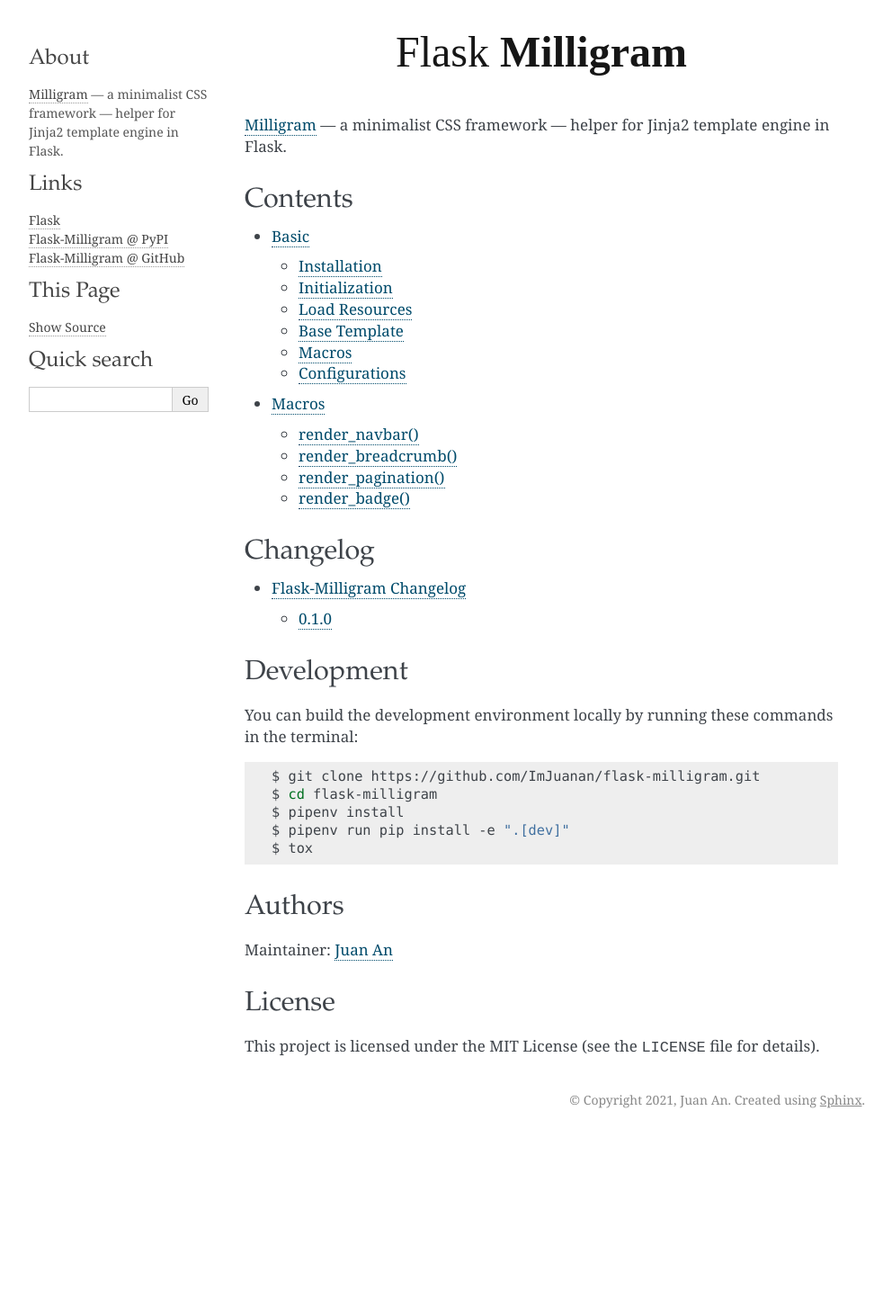
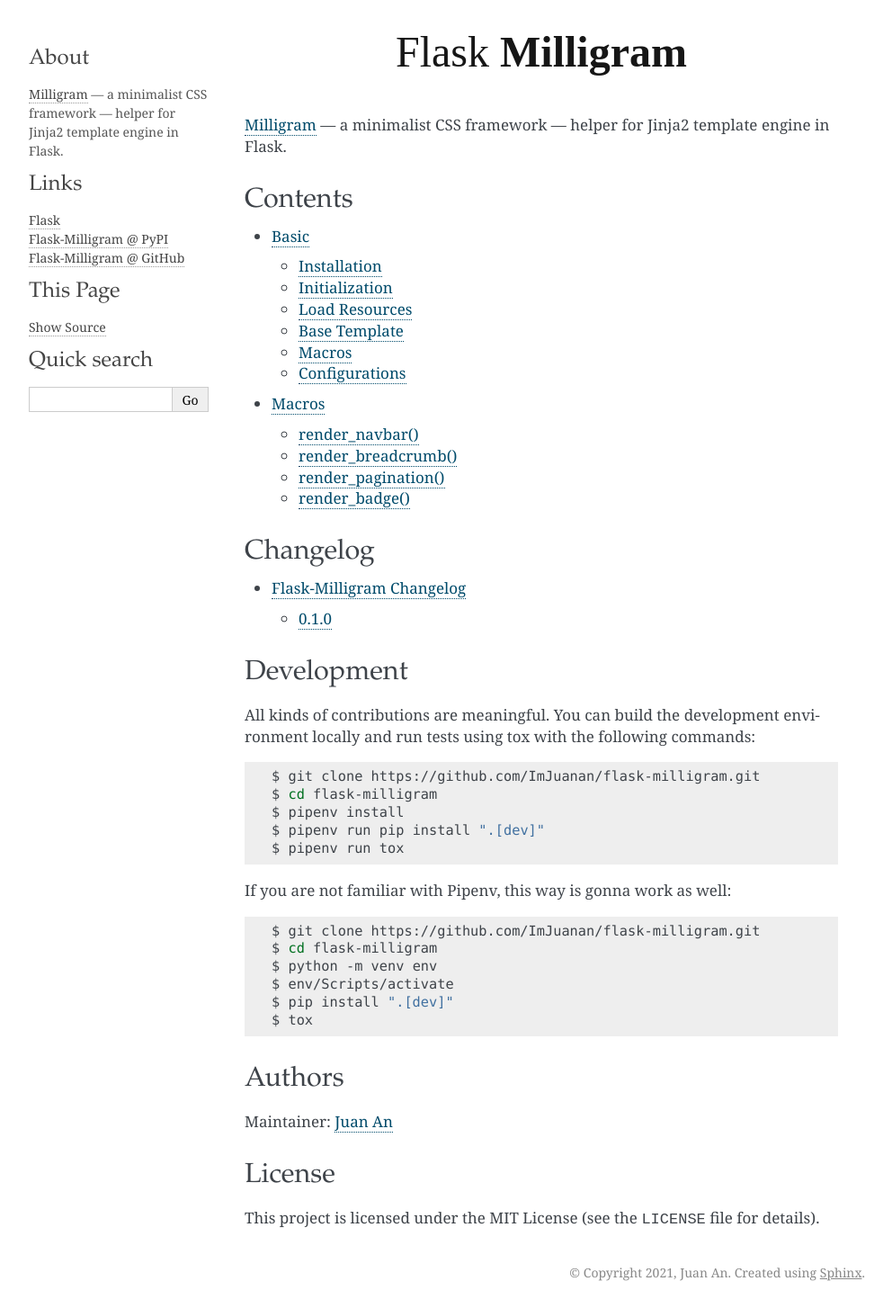
Before and after one commit to ImJuanan/flask-milligram, a Sphinx documentation site: the page built from docs/index.rst, in a window 1280 px wide. Shown: the whole page at 90% size, without its empty margins (148-1140 px from the left). Built offline with Sphinx 7.4.7, drawn with Linux system fonts in a browser that asks for light colours; pages that are not in the unit, such as notebooks, are missing from menus; before the commit the page ends 1262 px from its top, so only the background shows below that.

Commit message:
Update docs/index.rst and setup.cfg

```diff
--- a/docs/index.rst
+++ b/docs/index.rst
@@ -27,14 +27,26 @@
 Development
 -----------
 
-You can build the development environment locally by running these commands in the terminal:
+All kinds of contributions are meaningful.
+You can build the development environment locally and run tests using tox with the following commands:
 
 .. code-block:: bash
 
     $ git clone https://github.com/ImJuanan/flask-milligram.git
     $ cd flask-milligram
     $ pipenv install
-    $ pipenv run pip install -e ".[dev]"
+    $ pipenv run pip install ".[dev]"
+    $ pipenv run tox
+
+If you are not familiar with Pipenv, this way is gonna work as well:
+
+.. code-block:: bash
+
+    $ git clone https://github.com/ImJuanan/flask-milligram.git
+    $ cd flask-milligram
+    $ python -m venv env
+    $ env/Scripts/activate
+    $ pip install ".[dev]"
     $ tox
 
 
--- a/setup.cfg
+++ b/setup.cfg
@@ -9,5 +9,5 @@
 branch = true
 
 [flake8]
-exclude = .git,*migrations*,docs,build
+exclude = static,.git,*migrations*,docs,build,.tox
 max-line-length = 120
```
